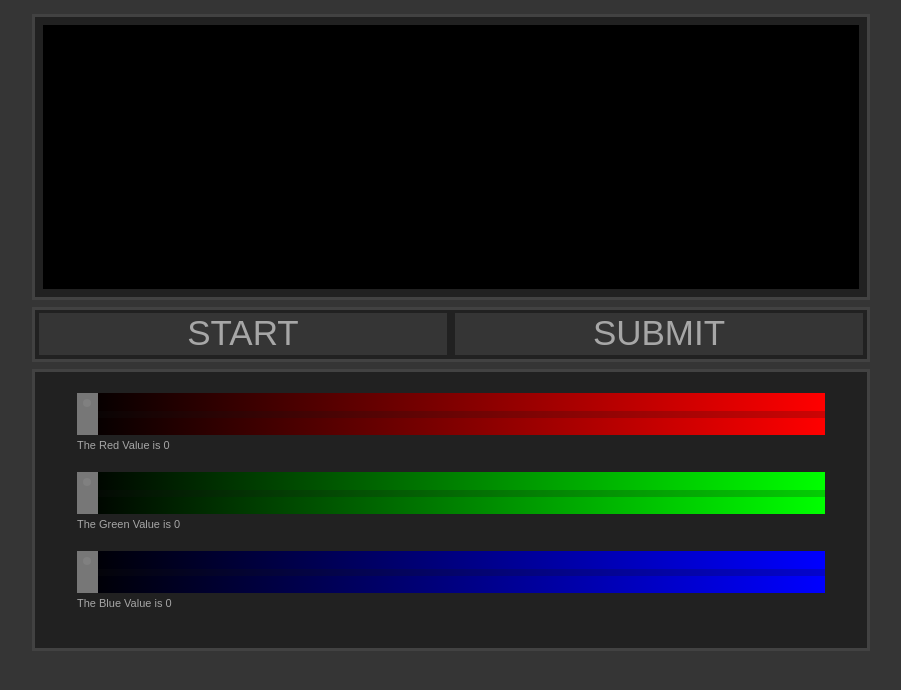
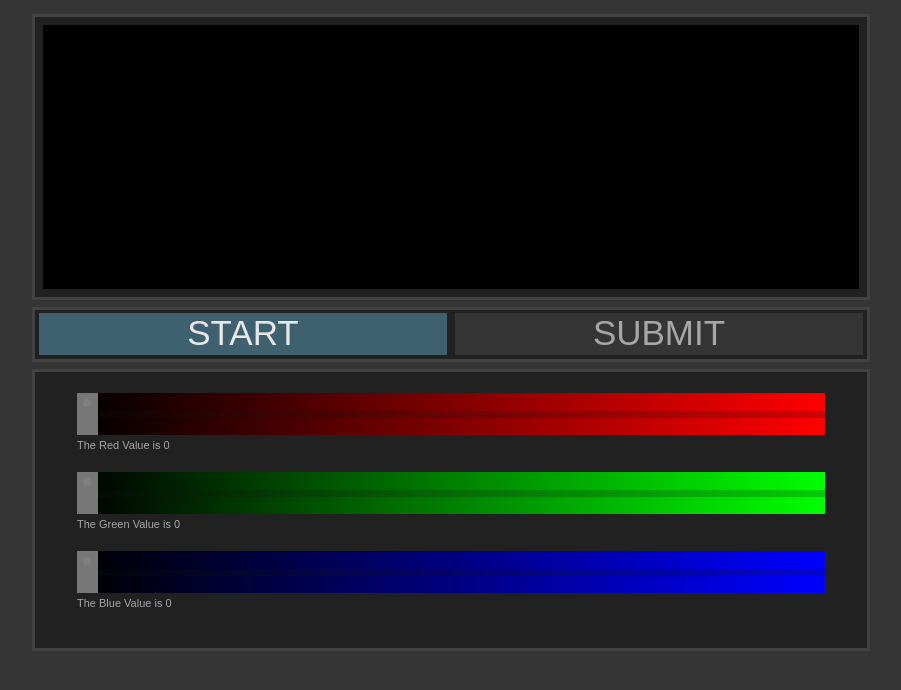
Before and after one commit to designerJordan/colorMatch, a website: page index.html in a window 1280 px wide. In both pictures the pointer is over the element "START". Shown: the whole page, without its empty margins (189-1090 px from the left). Drawn offline with Linux system fonts and the light colour scheme.

Commit message:
Added Button Rollover, This closes #4

```diff
--- a/css/game-module.css
+++ b/css/game-module.css
@@ -90,6 +90,11 @@ body, html {
 	text-align: center;
 	font-size: 35px;
 	text-transform: uppercase;
+}
+
+.button:hover {
+	background: #3E606F;
+	color: #E7E7E7;
 }
 
 #startButton {
```
